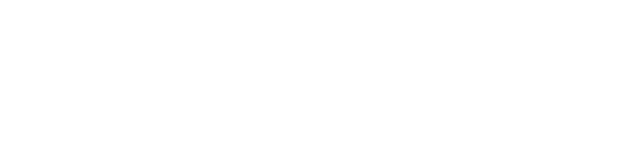
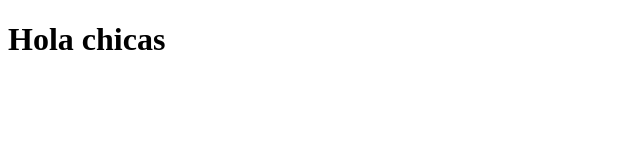
Before and after one commit to Jonhks/git-tags, a plain HTML site: page index.html in a window 1280 px wide. Shown: the whole page, without its empty margins (0-640 px from the left). Drawn offline with Linux system fonts and the light colour scheme.

Commit message:
primer h1

```diff
--- a/index.html
+++ b/index.html
@@ -7,6 +7,6 @@
   <title>Document</title>
 </head>
 <body>
-
+    <h1>Hola chicas</h1>
 </body>
 </html>
```
